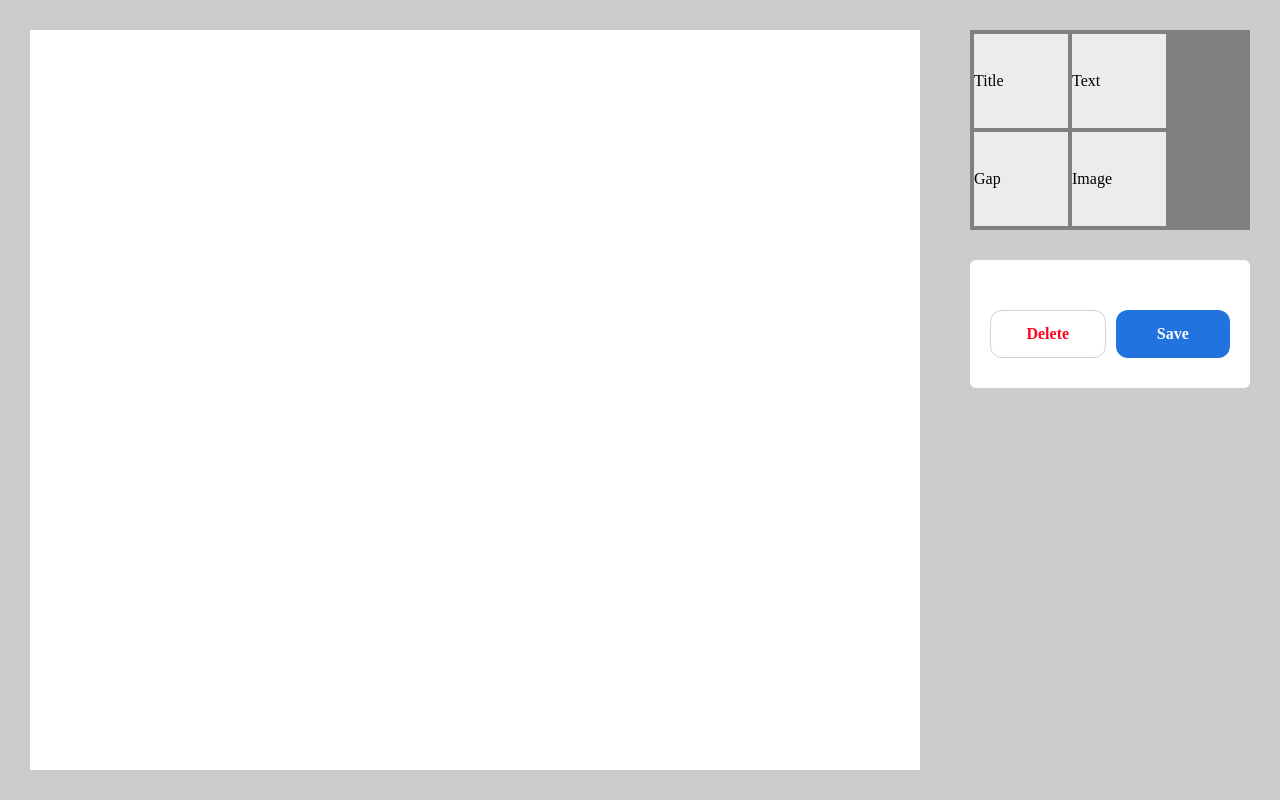
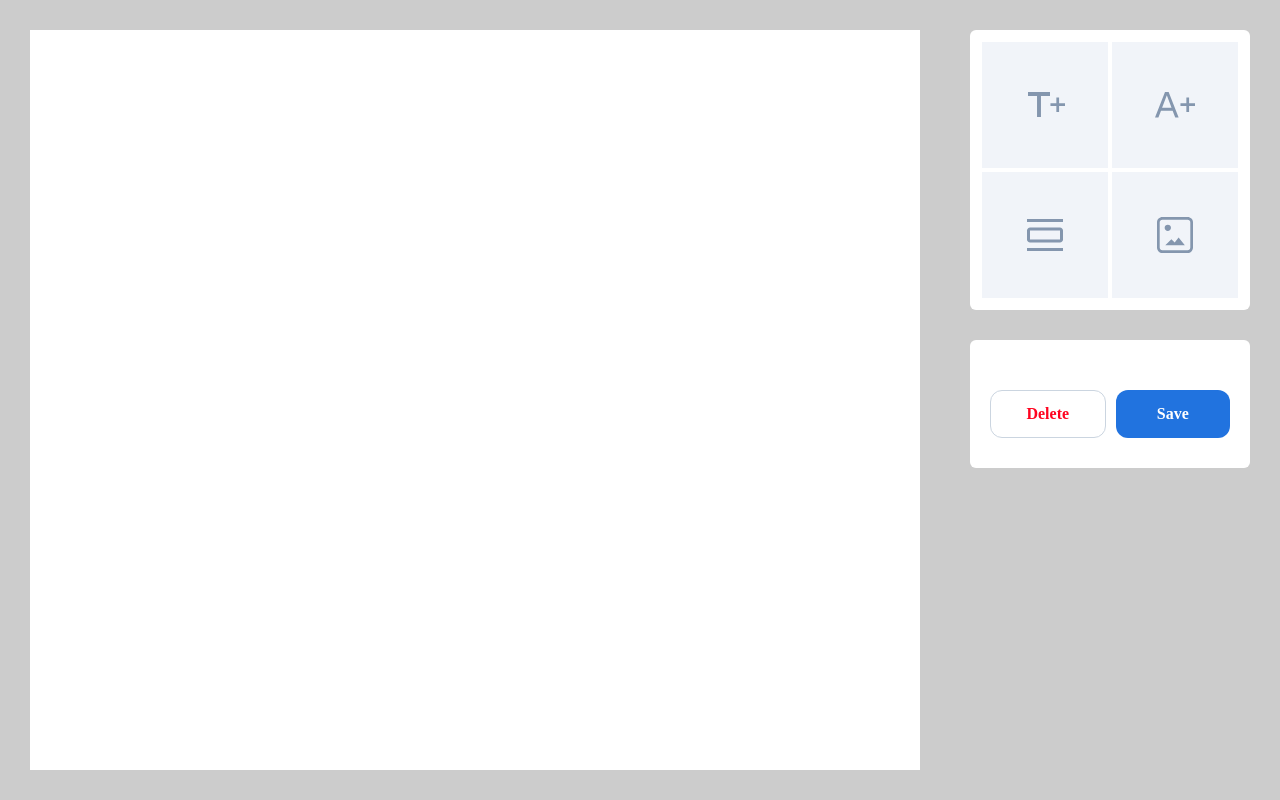
Before and after one commit to jo-duchan/portfolio-editor, a React (Create React App) app: page / in a window 1280 px wide. Built offline with nearby package versions, Linux system fonts and the light colour scheme; a web font is replaced by a local one.

Commit message:
creator 부분 스타일링

```diff
--- a/src/components/edit/Creator.tsx
+++ b/src/components/edit/Creator.tsx
@@ -2,6 +2,12 @@ import React from "react";
 import styled from "styled-components";
 import useContentAction from "context/useContentAction";
 import useCurrentItem from "context/useCurrentItem";
+
+// Style
+import ColorSystem from "styles/color-system";
+
+// Components
+import IconSet from "components/ui/IconSet";
 
 // Type
 import { ContentItem, ContentSort } from "type/contentDataType";
@@ -86,10 +92,18 @@ function Creator() {
 
   return (
     <Container>
-      <Button onClick={() => onCreateText("TITLE")}>Title</Button>
-      <Button onClick={() => onCreateText("TEXT")}>Text</Button>
-      <Button onClick={onCreateGap}>Gap</Button>
-      <Button onClick={onCreateImage}>Image</Button>
+      <Button onClick={() => onCreateText("TITLE")}>
+        <IconSet type="TITLE" />
+      </Button>
+      <Button onClick={() => onCreateText("TEXT")}>
+        <IconSet type="TEXT" />
+      </Button>
+      <Button onClick={onCreateGap}>
+        <IconSet type="GAP" />
+      </Button>
+      <Button onClick={onCreateImage}>
+        <IconSet type="IMG" />
+      </Button>
     </Container>
   );
 }
@@ -102,28 +116,39 @@ const Container = styled.div`
   gap: 4px;
   width: 100%;
   height: auto;
-  background: gray;
-  padding: 4px;
+  background: ${ColorSystem.Neutral[0]};
+  padding: 12px;
+  border-radius: 6px;
   box-sizing: border-box;
-  & .File {
-    display: none;
-  }
-
-  & .FileButton {
-    display: flex;
-    justify-content: center;
-    align-items: center;
-    width: 94px;
-    height: 94px;
-    box-sizing: border-box;
-    background: #ececec;
-  }
 `;
 
 const Button = styled.button`
-  width: 94px;
-  height: 94px;
+  display: flex;
+  justify-content: center;
+  align-items: center;
+  width: 126px;
+  height: 126px;
   box-sizing: border-box;
-  background: #ececec;
+  background: ${ColorSystem.Neutral[100]};
   border: none;
+  transition: 200ms ease-in-out;
+  transition-property: background;
+
+  & svg path {
+    fill: ${ColorSystem.Neutral[500]};
+    transition: 200ms ease-in-out;
+    transition-property: fill;
+  }
+
+  &:hover {
+    background: ${ColorSystem.Neutral[200]};
+  }
+
+  &:hover svg path {
+    fill: ${ColorSystem.Primary[600]};
+  }
+
+  &:active svg path {
+    fill: ${ColorSystem.Primary[700]};
+  }
 `;
--- a/src/components/ui/Button.tsx
+++ b/src/components/ui/Button.tsx
@@ -3,7 +3,6 @@ import styled, { css, keyframes } from "styled-components";
 
 // Style
 import ColorSystem from "styles/color-system";
-// import { Text } from "styles/typography";
 
 // Components
 import IconSet from "components/ui/IconSet";
--- a/src/components/ui/IconSet.tsx
+++ b/src/components/ui/IconSet.tsx
@@ -1,19 +1,15 @@
 import React from "react";
 import styled from "styled-components";
-
-// Style
-// import { LayoutCenter } from "styles/common";
 
 // Type
 export type IconType =
   | "PROGRESS"
-  | "ERROR_2"
-  | "SEARCH"
   | "CLOSE"
   | "CHEVRON-DOWN"
-  | "ERROR"
-  | "SUCCESS"
-  | "SUCCESS_2"
+  | "TITLE"
+  | "TEXT"
+  | "IMG"
+  | "GAP"
   | undefined;
 
 interface Props {
@@ -36,38 +32,6 @@ function IconSet({ type }: Props) {
             clipRule="evenodd"
             d="M12 4.80002C8.02354 4.80002 4.79999 8.02357 4.79999 12C4.79999 15.9765 8.02354 19.2 12 19.2C12.6627 19.2 13.2 19.7373 13.2 20.4C13.2 21.0628 12.6627 21.6 12 21.6C6.69806 21.6 2.39999 17.302 2.39999 12C2.39999 6.69809 6.69806 2.40002 12 2.40002C17.3019 2.40002 21.6 6.69809 21.6 12C21.6 12.6628 21.0627 13.2 20.4 13.2C19.7373 13.2 19.2 12.6628 19.2 12C19.2 8.02357 15.9764 4.80002 12 4.80002Z"
             fill="white"
-          />
-        </svg>
-      );
-    }
-    case "ERROR_2": {
-      return (
-        <svg
-          width="14"
-          height="15"
-          viewBox="0 0 14 15"
-          fill="none"
-          xmlns="http://www.w3.org/2000/svg"
-        >
-          <path
-            d="M7 0.75C3.11719 0.75 0 3.89453 0 7.75C0 11.6328 3.11719 14.75 7 14.75C10.8555 14.75 14 11.6328 14 7.75C14 3.89453 10.8555 0.75 7 0.75ZM6.34375 4.90625C6.34375 4.55078 6.61719 4.25 7 4.25C7.35547 4.25 7.65625 4.55078 7.65625 4.90625V8.40625C7.65625 8.78906 7.35547 9.0625 7 9.0625C6.61719 9.0625 6.34375 8.78906 6.34375 8.40625V4.90625ZM7 11.6875C6.50781 11.6875 6.125 11.3047 6.125 10.8398C6.125 10.375 6.50781 9.99219 7 9.99219C7.46484 9.99219 7.84766 10.375 7.84766 10.8398C7.84766 11.3047 7.46484 11.6875 7 11.6875Z"
-            fill="#DD6B20"
-          />
-        </svg>
-      );
-    }
-    case "SEARCH": {
-      return (
-        <svg
-          width="17"
-          height="16"
-          viewBox="0 0 17 16"
-          fill="none"
-          xmlns="http://www.w3.org/2000/svg"
-        >
-          <path
-            d="M15.75 14.7188L11.5625 10.5312C12.4688 9.4375 12.9688 8.03125 12.9688 6.5C12.9688 2.9375 10.0312 0 6.46875 0C2.875 0 0 2.9375 0 6.5C0 10.0938 2.90625 13 6.46875 13C7.96875 13 9.375 12.5 10.5 11.5938L14.6875 15.7812C14.8438 15.9375 15.0312 16 15.25 16C15.4375 16 15.625 15.9375 15.75 15.7812C16.0625 15.5 16.0625 15.0312 15.75 14.7188ZM1.5 6.5C1.5 3.75 3.71875 1.5 6.5 1.5C9.25 1.5 11.5 3.75 11.5 6.5C11.5 9.28125 9.25 11.5 6.5 11.5C3.71875 11.5 1.5 9.28125 1.5 6.5Z"
-            fill="#68778D"
           />
         </svg>
       );
@@ -106,50 +70,70 @@ function IconSet({ type }: Props) {
         </ChevronDown>
       );
     }
-    case "ERROR": {
+    case "TITLE": {
       return (
         <svg
-          width="24"
-          height="25"
-          viewBox="0 0 24 25"
+          width="48"
+          height="48"
+          viewBox="0 0 48 48"
           fill="none"
           xmlns="http://www.w3.org/2000/svg"
         >
           <path
-            d="M12 0.5C5.34375 0.5 0 5.89062 0 12.5C0 19.1562 5.34375 24.5 12 24.5C18.6094 24.5 24 19.1562 24 12.5C24 5.89062 18.6094 0.5 12 0.5ZM12 22.25C6.60938 22.25 2.25 17.8906 2.25 12.5C2.25 7.15625 6.60938 2.75 12 2.75C17.3438 2.75 21.75 7.15625 21.75 12.5C21.75 17.8906 17.3438 22.25 12 22.25ZM12 14.75C12.6094 14.75 13.125 14.2812 13.125 13.625V7.625C13.125 7.01562 12.6094 6.5 12 6.5C11.3438 6.5 10.875 7.01562 10.875 7.625V13.625C10.875 14.2812 11.3438 14.75 12 14.75ZM12 16.3438C11.1562 16.3438 10.5 17 10.5 17.7969C10.5 18.5938 11.1562 19.25 12 19.25C12.7969 19.25 13.4531 18.5938 13.4531 17.7969C13.4531 17 12.7969 16.3438 12 16.3438Z"
-            fill="#DD6B20"
+            d="M35.3637 31V25.091H29.4546V22.3637H35.3637V16.4546H38.091V22.3637H44V25.091H38.091V31H35.3637Z"
+            fill="black"
+          />
+          <path
+            d="M16.0357 36V14.9062H7V11H29V14.9062H19.9643V36H16.0357Z"
+            fill="black"
           />
         </svg>
       );
     }
-    case "SUCCESS": {
+    case "TEXT": {
       return (
         <svg
-          width="24"
-          height="25"
-          viewBox="0 0 24 25"
+          width="48"
+          height="48"
+          viewBox="0 0 48 48"
           fill="none"
           xmlns="http://www.w3.org/2000/svg"
         >
           <path
-            d="M11.3906 16.4375C10.875 16.9531 10.0781 16.9531 9.5625 16.4375L6.5625 13.4375C6.04688 12.9219 6.04688 12.125 6.5625 11.6094C7.07812 11.0938 7.875 11.0938 8.39062 11.6094L10.5 13.6719L15.5625 8.60938C16.0781 8.09375 16.875 8.09375 17.3906 8.60938C17.9062 9.125 17.9062 9.92188 17.3906 10.4375L11.3906 16.4375ZM24 12.5C24 19.1562 18.6094 24.5 12 24.5C5.34375 24.5 0 19.1562 0 12.5C0 5.89062 5.34375 0.5 12 0.5C18.6094 0.5 24 5.89062 24 12.5ZM12 2.75C6.60938 2.75 2.25 7.15625 2.25 12.5C2.25 17.8906 6.60938 22.25 12 22.25C17.3438 22.25 21.75 17.8906 21.75 12.5C21.75 7.15625 17.3438 2.75 12 2.75Z"
-            fill="#5BA85A"
+            d="M4 36.4545L14 11H17.6364L27.6364 36.4545H24.2273L21.6364 29.6364H10L7.40909 36.4545H4ZM11.0909 26.7273H20.5455L15.9091 14.4091H15.7273L11.0909 26.7273ZM35.3636 31V25.0909H29.4545V22.3636H35.3636V16.4545H38.0909V22.3636H44V25.0909H38.0909V31H35.3636Z"
+            fill="black"
           />
         </svg>
       );
     }
-    case "SUCCESS_2": {
+    case "IMG": {
       return (
         <svg
-          width="14"
-          height="9"
-          viewBox="0 0 14 9"
+          width="48"
+          height="48"
+          viewBox="0 0 48 48"
           fill="none"
           xmlns="http://www.w3.org/2000/svg"
         >
           <path
-            d="M12.9062 0.566406C13.1797 0.839844 13.1797 1.25 12.9062 1.49609L5.6875 8.71484C5.44141 8.98828 5.03125 8.98828 4.78516 8.71484L1.06641 4.99609C0.792969 4.75 0.792969 4.33984 1.06641 4.06641C1.3125 3.82031 1.72266 3.82031 1.96875 4.06641L5.25 7.34766L12.0039 0.566406C12.25 0.320312 12.6602 0.320312 12.9062 0.566406Z"
-            fill="white"
+            d="M11.4 42C9.9 42 8.625 41.475 7.575 40.425C6.525 39.375 6 38.1 6 36.6V11.4C6 9.9 6.525 8.625 7.575 7.575C8.625 6.525 9.9 6 11.4 6H36.6C38.1 6 39.375 6.525 40.425 7.575C41.475 8.625 42 9.9 42 11.4V36.6C42 38.1 41.475 39.375 40.425 40.425C39.375 41.475 38.1 42 36.6 42H11.4ZM11.4 39.3H36.6C37.365 39.3 38.0063 39.0413 38.5238 38.5238C39.0413 38.0063 39.3 37.365 39.3 36.6V11.4C39.3 10.635 39.0413 9.99375 38.5238 9.47625C38.0063 8.95875 37.365 8.7 36.6 8.7H11.4C10.635 8.7 9.99375 8.95875 9.47625 9.47625C8.95875 9.99375 8.7 10.635 8.7 11.4V36.6C8.7 37.365 8.95875 38.0063 9.47625 38.5238C9.99375 39.0413 10.635 39.3 11.4 39.3ZM14.28 34.35L20.4 28.23L23.685 31.47L27.6 26.52L33.855 34.35H14.28ZM16.796 19.95C15.9287 19.95 15.1875 19.6412 14.5725 19.0235C13.9575 18.4059 13.65 17.6634 13.65 16.796C13.65 15.9287 13.9588 15.1875 14.5765 14.5725C15.1941 13.9575 15.9366 13.65 16.804 13.65C17.6713 13.65 18.4125 13.9588 19.0275 14.5765C19.6425 15.1941 19.95 15.9366 19.95 16.804C19.95 17.6713 19.6412 18.4125 19.0235 19.0275C18.4059 19.6425 17.6634 19.95 16.796 19.95Z"
+            fill="black"
+          />
+        </svg>
+      );
+    }
+    case "GAP": {
+      return (
+        <svg
+          width="48"
+          height="48"
+          viewBox="0 0 48 48"
+          fill="none"
+          xmlns="http://www.w3.org/2000/svg"
+        >
+          <path
+            d="M6 40V37H42V40H6ZM6 11V8H42V11H6ZM9 31.45C8.2 31.45 7.5 31.15 6.9 30.55C6.3 29.95 6 29.25 6 28.45V19.55C6 18.75 6.3 18.05 6.9 17.45C7.5 16.85 8.2 16.55 9 16.55H39C39.8 16.55 40.5 16.85 41.1 17.45C41.7 18.05 42 18.75 42 19.55V28.45C42 29.25 41.7 29.95 41.1 30.55C40.5 31.15 39.8 31.45 39 31.45H9ZM9 28.45H39V19.55H9V28.45Z"
+            fill="black"
           />
         </svg>
       );
```
